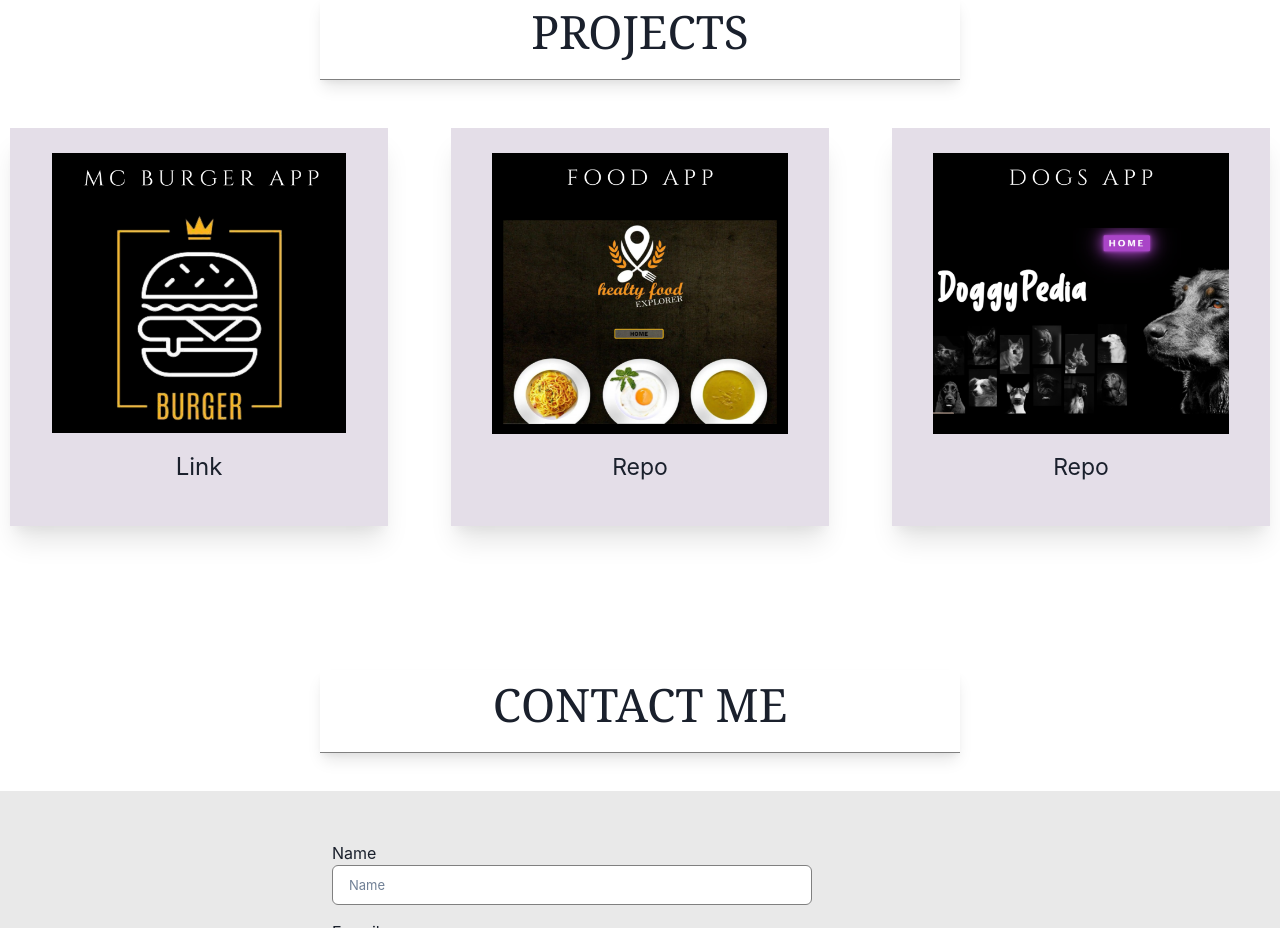
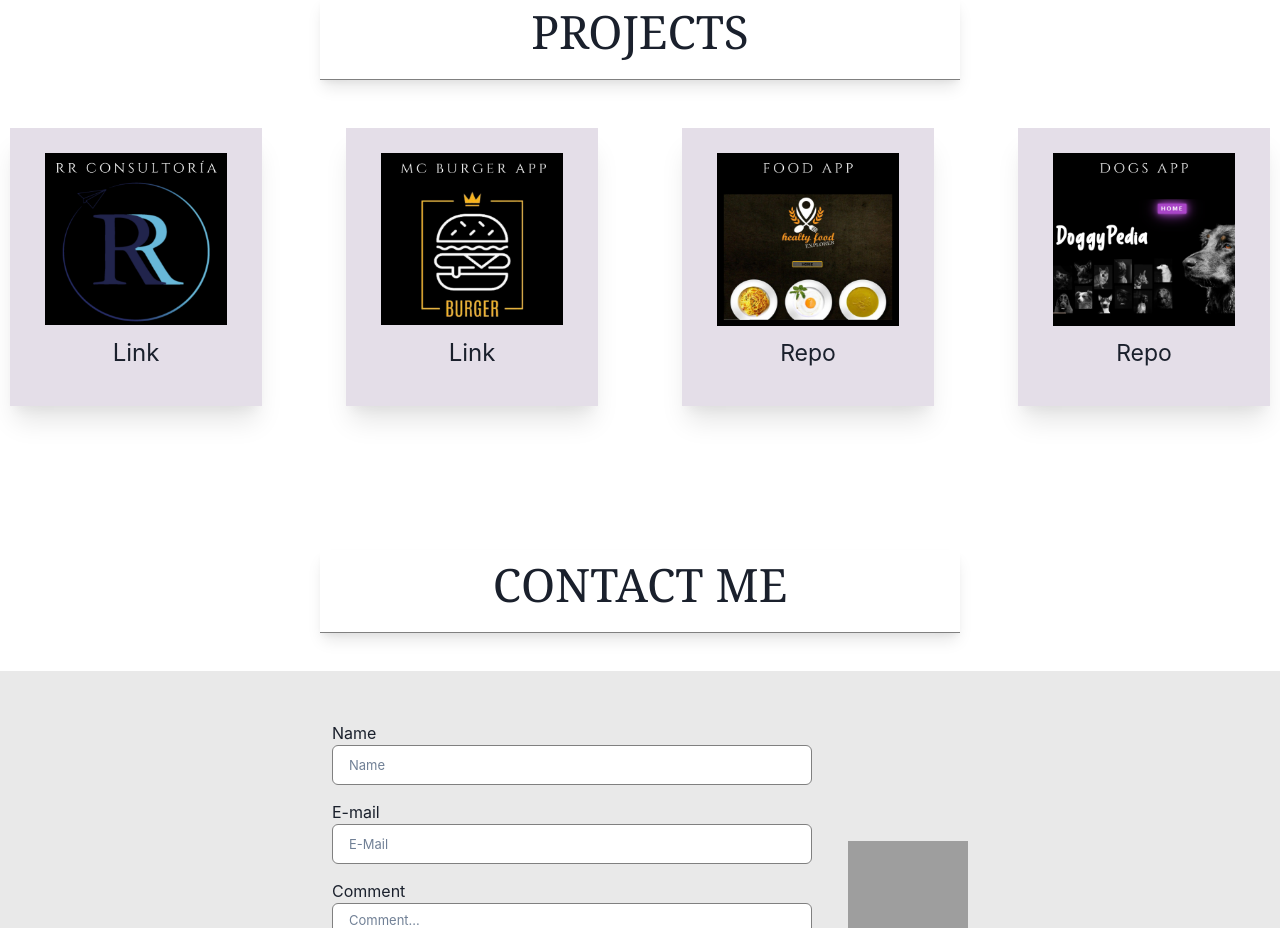
Before and after one commit to meliveyrat1/Portfolio, a React (Create React App) app: page / in a window 1280 px wide. Shown: the part 1500-2428 px from the top of the page. Built offline with nearby package versions, Linux system fonts and the light colour scheme; grey boxes are pictures that could not be loaded.

Commit message:
nuevo proyecto

```diff
--- a/src/component/Projects.jsx
+++ b/src/component/Projects.jsx
@@ -7,7 +7,8 @@ import {
   } from '@chakra-ui/react';
   import mcburger from './media/MCBURGER.png';
   import food from './media/FOODAPP.png';
-  import dogs from './media/DOGSAPP.png'
+  import dogs from './media/DOGSAPP.png';
+  import rr from './media/rrconsultora.png'
 
 
   export default function Projects(){
@@ -44,21 +45,28 @@ import {
                width={"100%"}
                marginLeft={["24%", "35%", "0%"]}
                >
-                <Box display={"grid"} justifyContent={"center"} backgroundColor={'rgba(159, 138, 172, 0.281)'} width={[ "50%", "30%"]} padding={["1%","2%"]} boxShadow={"xl"}>
+                  <Box display={"grid"} justifyContent={"center"} backgroundColor={'rgba(159, 138, 172, 0.281)'} width={[ "50%", "20%"]} padding={["1%","2%"]} boxShadow={"xl"}>
+                  <Image src={rr} width={"100%"} height={"90%"} display={"flex"} justifyContent={"center"}/>
+                  <Link fontSize={{ base: '13px', md: '16px', lg: '24px' }}  justifyContent={"center"} textAlign={"center"} href="https://www.rrconsultoria.com.ar/" target="_blank"
+              rel="noopener noreferrer" marginTop={["-5%","-5%"]} >
+                    Link
+                  </Link>
+                </Box>
+                <Box display={"grid"} justifyContent={"center"} backgroundColor={'rgba(159, 138, 172, 0.281)'} width={[ "50%", "20%"]} padding={["1%","2%"]} boxShadow={"xl"} marginTop={["3%","3%", "0%"]}>
                   <Image src={mcburger} width={"100%"} height={"90%"} display={"flex"} justifyContent={"center"}/>
                   <Link fontSize={{ base: '13px', md: '16px', lg: '24px' }}  justifyContent={"center"} textAlign={"center"} href="https://test-deploy-topaz-nine.vercel.app/" target="_blank"
               rel="noopener noreferrer" marginTop={["-5%","-5%"]} >
                     Link
                   </Link>
                 </Box>
-                <Box display={"grid"} justifyContent={"center"} backgroundColor={'rgba(159, 138, 172, 0.281)'} width={[ "50%", "30%"]} padding={["1%","2%"]} boxShadow={"xl"} marginTop={["3%","3%", "0%"]}>
+                <Box display={"grid"} justifyContent={"center"} backgroundColor={'rgba(159, 138, 172, 0.281)'} width={[ "50%", "20%"]} padding={["1%","2%"]} boxShadow={"xl"} marginTop={["3%","3%", "0%"]}>
                   <Image src={food} width={"100%"} height={"90%"} display={"flex"} justifyContent={"center"}/>
                   <Link fontSize={{ base: '13px', md: '16px', lg: '23px' }}  justifyContent={"center"} textAlign={"center"} href="https://github.com/meliveyrat1/Pi-food" target="_blank"
               rel="noopener noreferrer" marginTop={["-5%","-5%"]} >
                     Repo
                   </Link>
                 </Box>
-                <Box display={"grid"} justifyContent={"center"} backgroundColor={'rgba(159, 138, 172, 0.281)'} width={[ "50%", "30%"]} padding={["1%","2%"]} boxShadow={"xl"} marginTop={["3%","3%", "0%"]}>
+                <Box display={"grid"} justifyContent={"center"} backgroundColor={'rgba(159, 138, 172, 0.281)'} width={[ "50%", "20%"]} padding={["1%","2%"]} boxShadow={"xl"} marginTop={["3%","3%", "0%"]}>
                   <Image src={dogs} width={"100%"} height={"90%"} display={"flex"} justifyContent={"center"}/>
                   <Link fontSize={{ base: '13px', md: '16px', lg: '23px' }}  justifyContent={"center"} textAlign={"center"} href="https://github.com/meliveyrat1/Dogs-App" target="_blank"
               rel="noopener noreferrer" marginTop={["-5%","-5%"]}>
```
Also changed, not shown: src/component/media/rrconsultora.png (added).
